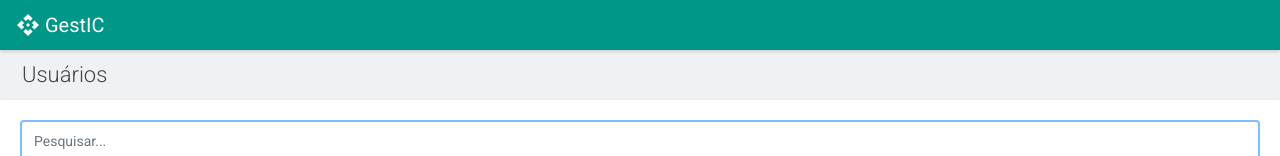
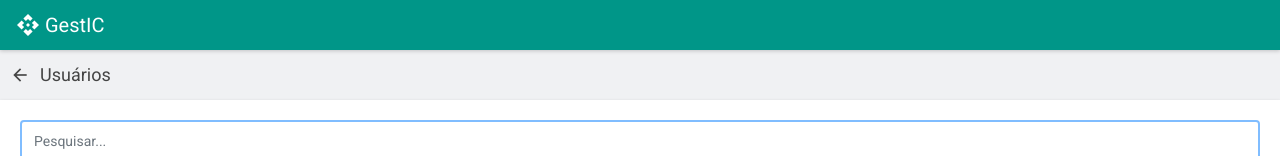
Before and after one commit to Magicianred/gestic-frontend-angular, an Angular app: page /home/users in a window 1280 px wide. Shown: the top 156 px of the page. Built offline with nearby package versions, Linux system fonts and the light colour scheme.

Commit message:
Restyling page-header to have a customized back button;

```diff
--- a/src/app/home/_utils/page-header.component.ts
+++ b/src/app/home/_utils/page-header.component.ts
@@ -1,22 +1,38 @@
 import { Component, Input } from '@angular/core';
+import { SessionService } from '../../_services/session.service';
+import { Router } from '@angular/router';
 
 @Component({
   selector: 'clp-page-header',
-  template: '<main>{{pageTitle}}</main>',
+  template: `
+    <main (click)="goBackToUrl()">
+      <i class="material-icons">arrow_back</i>
+      {{pageTitle}}
+    </main>
+  `,
   styles: [`
     main {
+      display: flex;
       height: 50px;
       background-color: #f0f1f3;
-      padding: 12px 22px;
-      font-weight: 300;
-      font-size: 22px;
+      padding: 10px;
+      font-size: 18px;
       line-height: 1;
       align-items: center;
-      display: flex;
+    }
+    .material-icons {
+      font-size: 20px;
+      margin-right: 10px;
     }
   `]
 })
 export class PageHeaderComponent {
   @Input() pageTitle: string;
-  constructor() {}
+  @Input() backButtonUrl?: string;
+
+  constructor(private router: Router) {}
+
+  goBackToUrl(): void {
+    this.router.navigate([ this.backButtonUrl || SessionService.getDefaultHomePageUrl() ]);
+  }
 }
```
